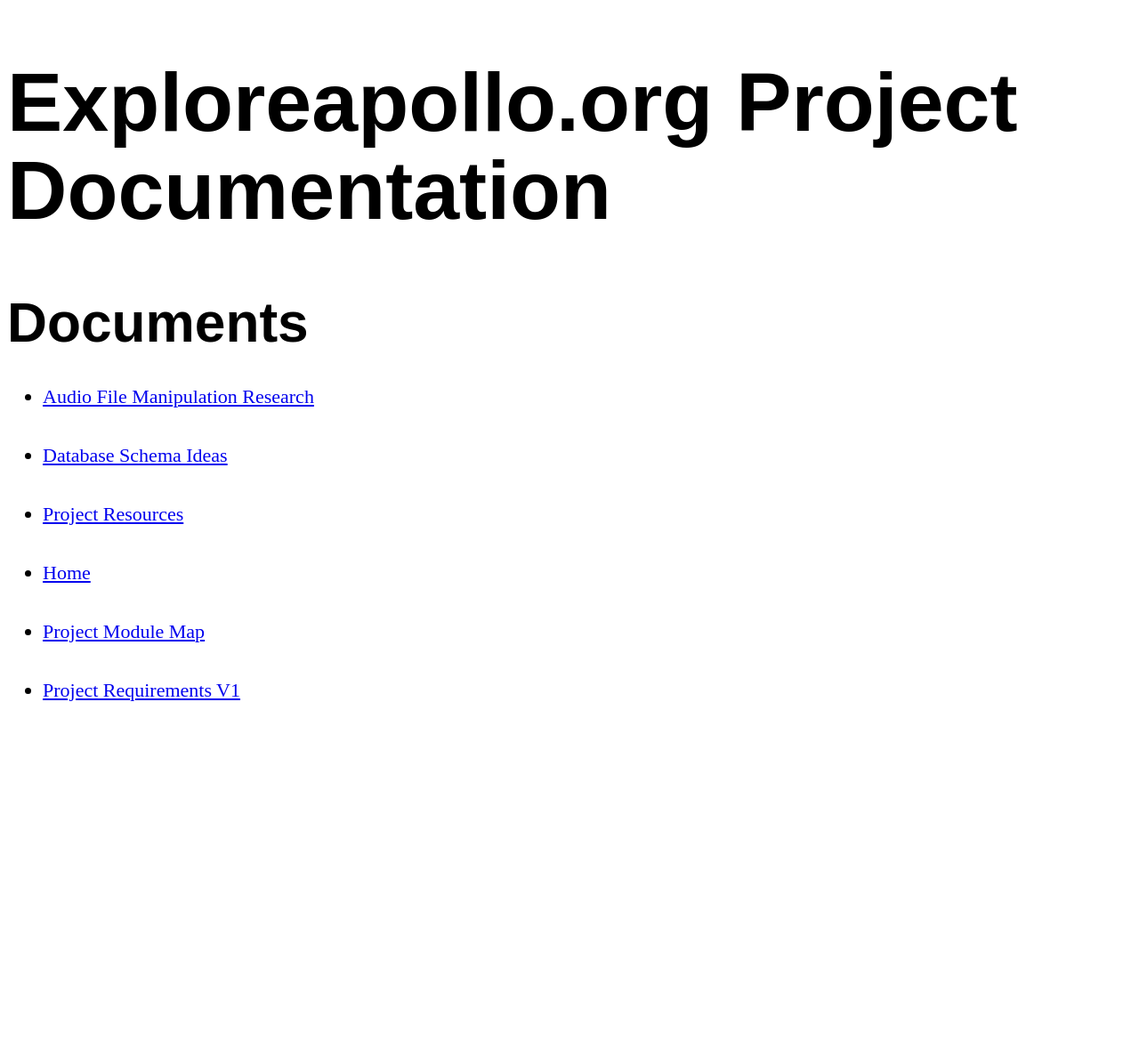
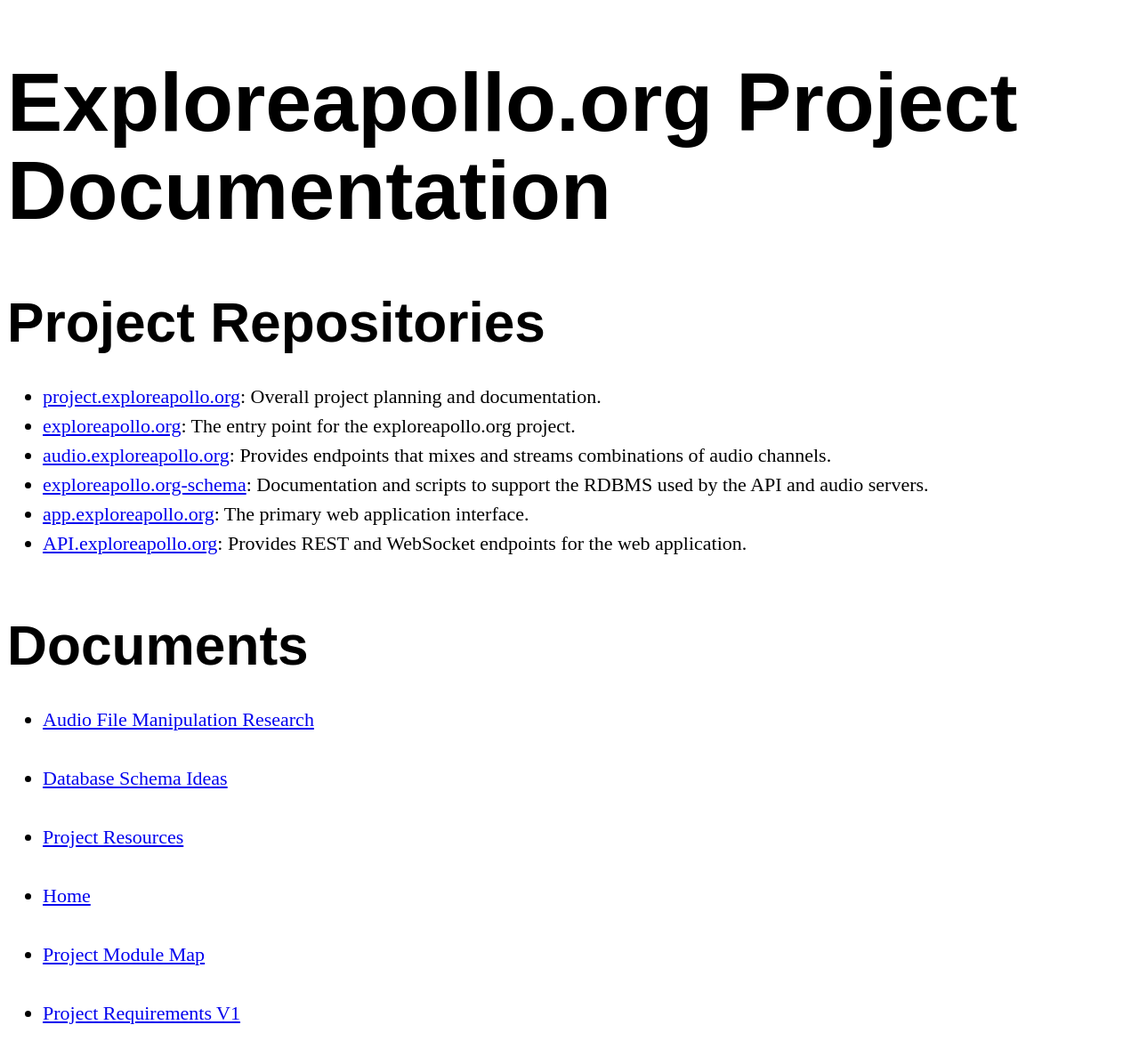
Before and after one commit to UTD-CRSS/project.exploreapollo.org, a Jekyll site: the page built from index.md, in a window 1280 px wide. Shown: the whole page at 89% size. Built offline with Jekyll 4.4.1, drawn with Linux system fonts in a browser that asks for light colours; before the commit the page ends 900 px from its top, so only the background shows below that.

Commit message:
Adds project repos

```diff
--- a/index.md
+++ b/index.md
@@ -4,6 +4,15 @@ title: Home
 
 # Exploreapollo.org Project Documentation
 
+## Project Repositories
+
+- [project.exploreapollo.org](https://github.com/UTD-CRSS/project.exploreapollo.org): Overall project planning and documentation.
+- [exploreapollo.org](https://github.com/UTD-CRSS/exploreapollo.org): The entry point for the exploreapollo.org project.
+- [audio.exploreapollo.org](https://github.com/UTD-CRSS/audio.exploreapollo.org): Provides endpoints that mixes and streams combinations of audio channels.
+- [exploreapollo.org-schema](https://github.com/UTD-CRSS/exploreapollo.org-schema): Documentation and scripts to support the RDBMS used by the API and audio servers.
+- [app.exploreapollo.org](https://github.com/UTD-CRSS/app.exploreapollo.org): The primary web application interface.
+- [API.exploreapollo.org](https://github.com/UTD-CRSS/API.exploreapollo.org): Provides REST and WebSocket endpoints for the web application.
+
 ## Documents
 
 {% for page in site.pages %}
```
